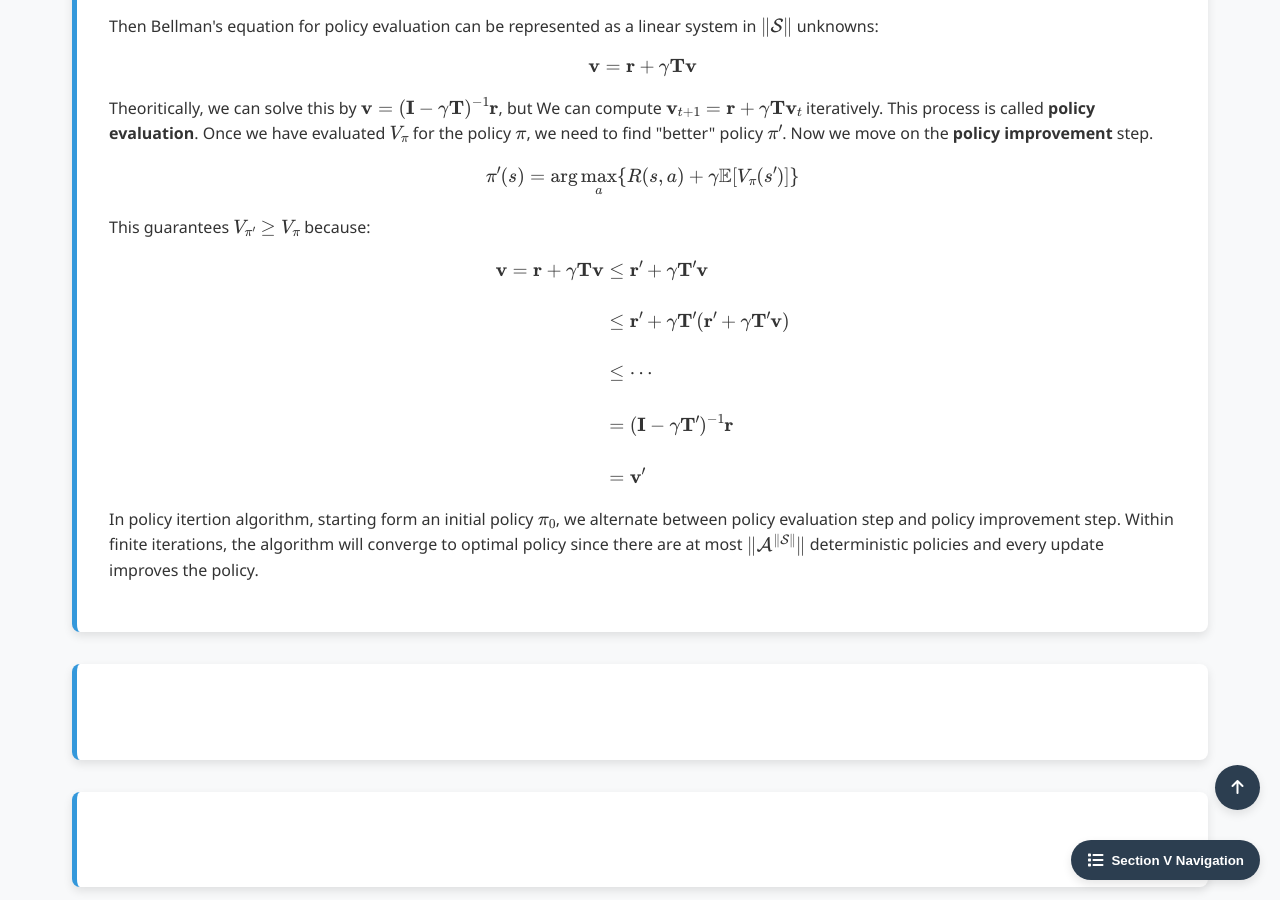
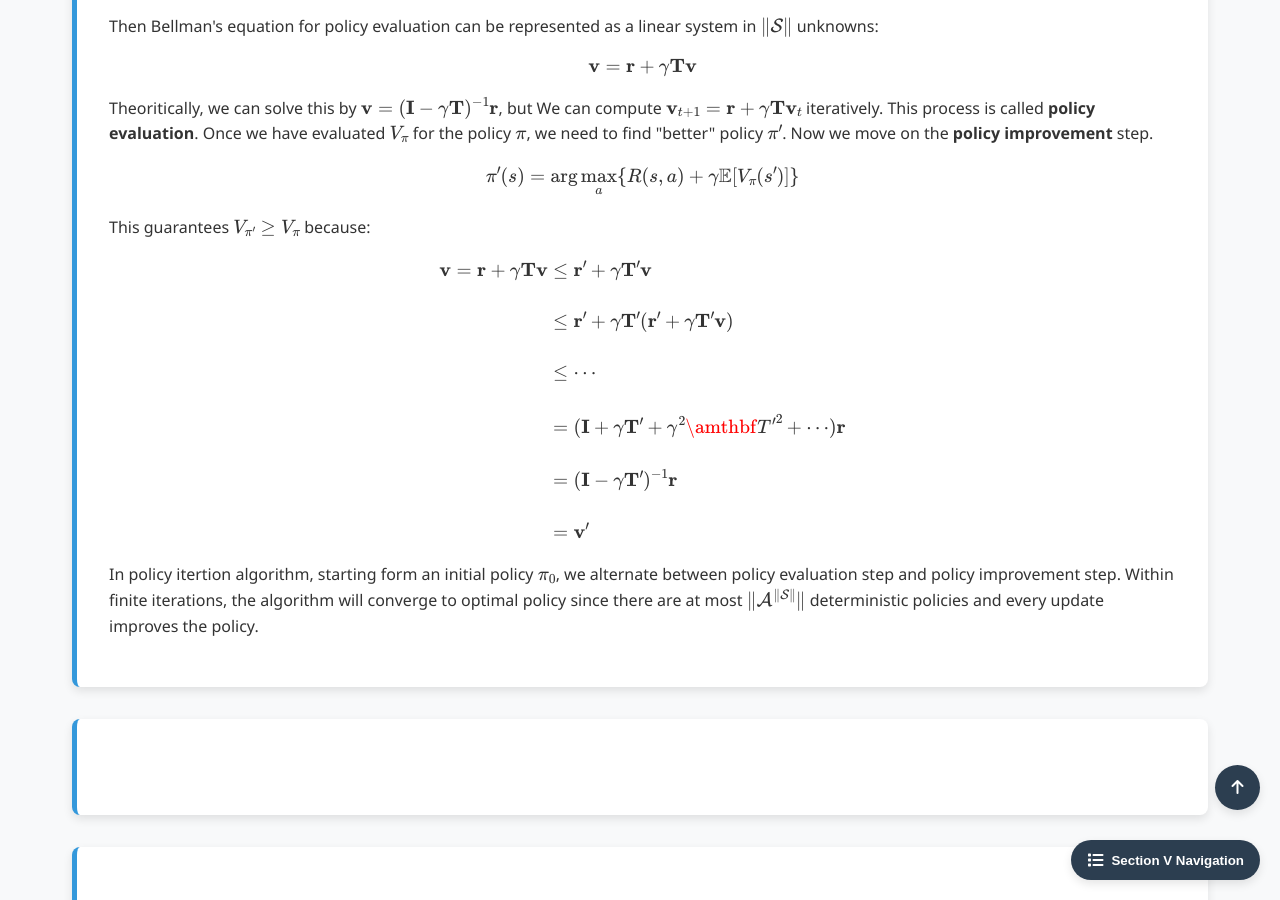
Before and after one commit to Yusukey01/yusukey01.github.io, a Jekyll site: the page built from Mathematics/Machine_learning/dynamic_RL2.html, in a window 1280 px wide and 900 px high, scrolled down 1804 px. Built offline with Jekyll 4.4.1, drawn with Linux system fonts in a browser that asks for light colours.

Commit message:
start V-11 value iteration

```diff
--- a/Mathematics/Machine_learning/dynamic_RL2.html
+++ b/Mathematics/Machine_learning/dynamic_RL2.html
@@ -101,6 +101,7 @@ uses_python: false
                     \mathbf{v} = \mathbf{r} + \gamma \mathbf{T}\mathbf{v} &\leq  \mathbf{r'} + \gamma \mathbf{T'}\mathbf{v} \\\\
                                                                           &\leq  \mathbf{r'} + \gamma \mathbf{T'}(\mathbf{r'} + \gamma \mathbf{T'}\mathbf{v})\\\\
                                                                           &\leq \cdots  \\\\
+                                                                          &= (\mathbf{I} + \gamma \mathbf{T'} + \gamma^2 \amthbf{T'}^2 + \cdots)\mathbf{r} \\\\
                                                                           &= (\mathbf{I} - \gamma \mathbf{T'})^{-1} \mathbf{r} \\\\
                                                                           &= \mathbf{v'}
 
```
